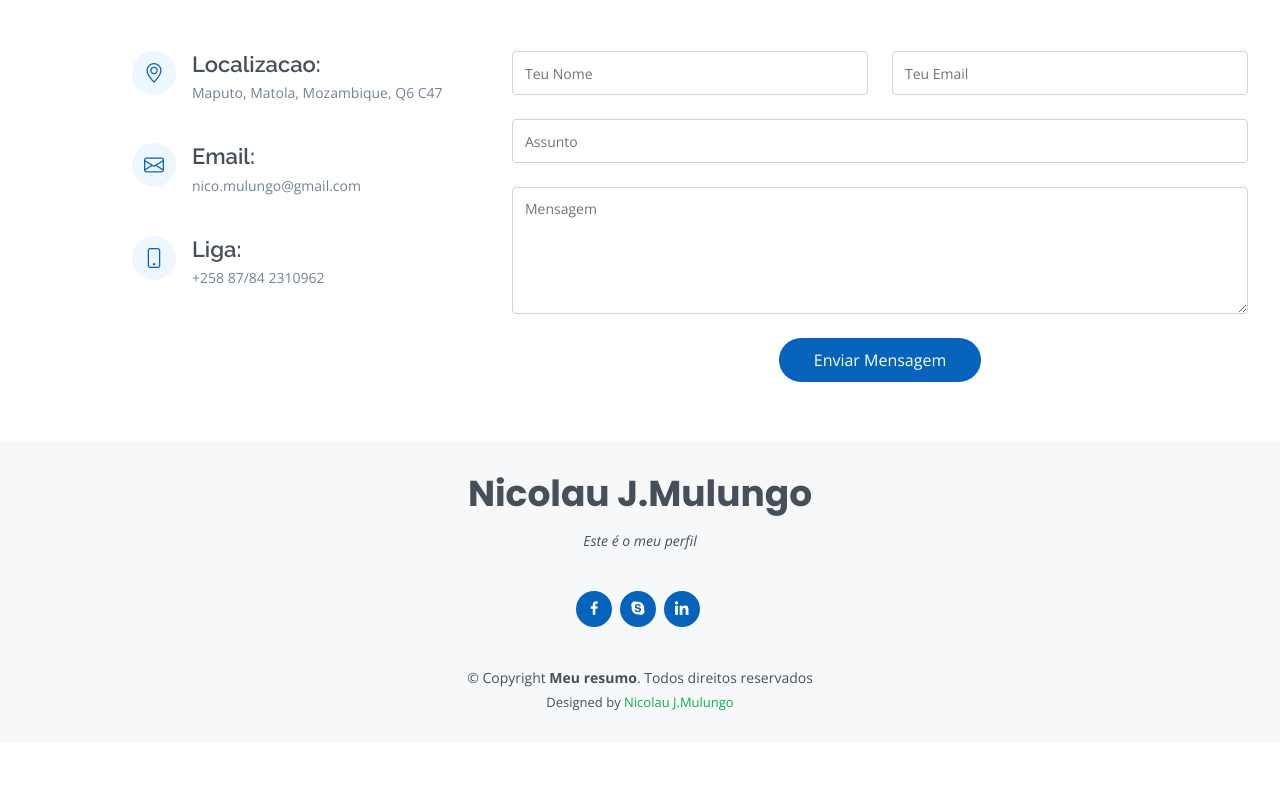
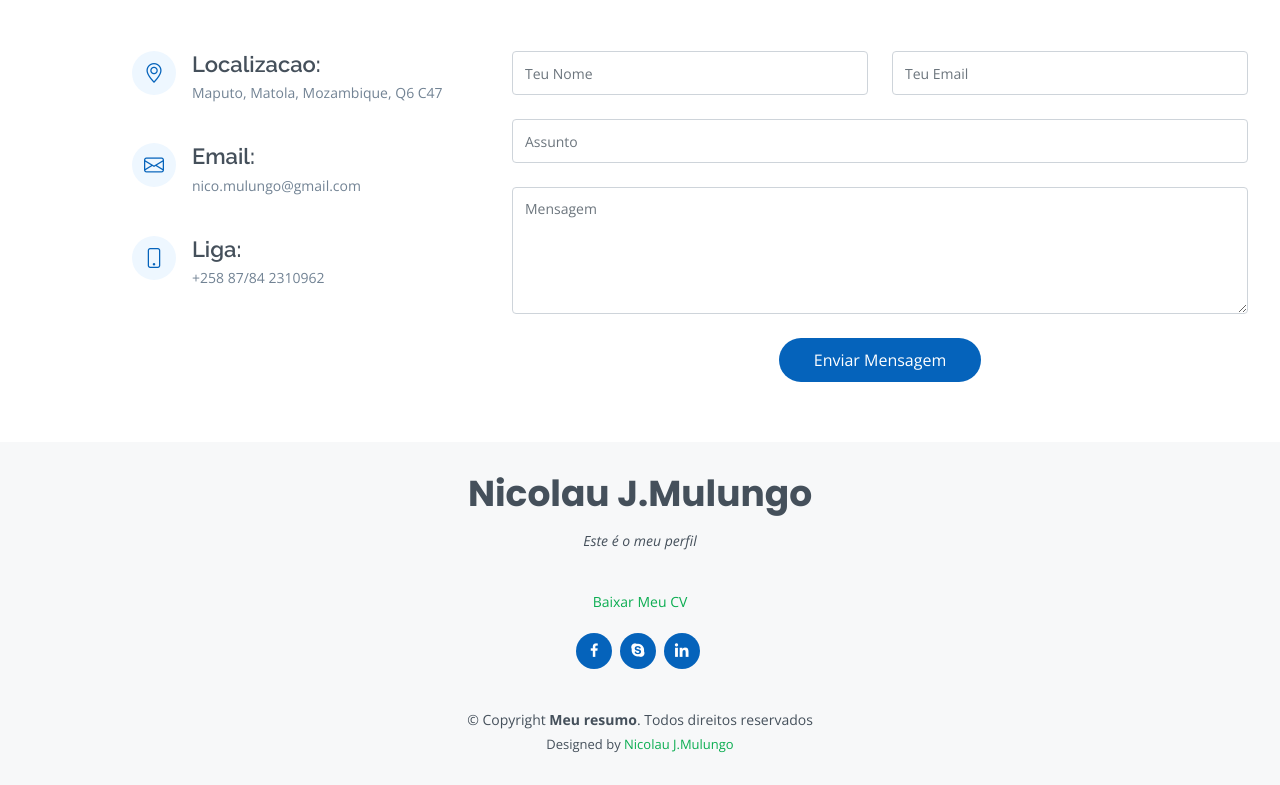
Before and after one commit to nicolauMulungo/nicolauMulungo.github.io, a plain HTML site: page index.html in a window 1280 px wide. Shown: the part 6547-7332 px from the top of the page. Before the commit the page ends 7290 px from the top, so only its background shows below. Drawn offline with nearby package versions, Linux system fonts and the light colour scheme.

Commit message:
commit init
Add my cv to download

```diff
--- a/index.html
+++ b/index.html
@@ -641,6 +641,8 @@
     <div class="container">
       <h3>Nicolau J.Mulungo</h3>
       <p>Este é o meu perfil</p>
+      <div class="text-center"><a href="cv/CV NICOLAUJM.pdf" download="name">Baixar Meu CV</a></div>
+      <br>
       <div class="social-links">
 
         <a href="https://www.facebook.com/marte.escobar" class="facebook"><i class="bx bxl-facebook"></i></a>
```
